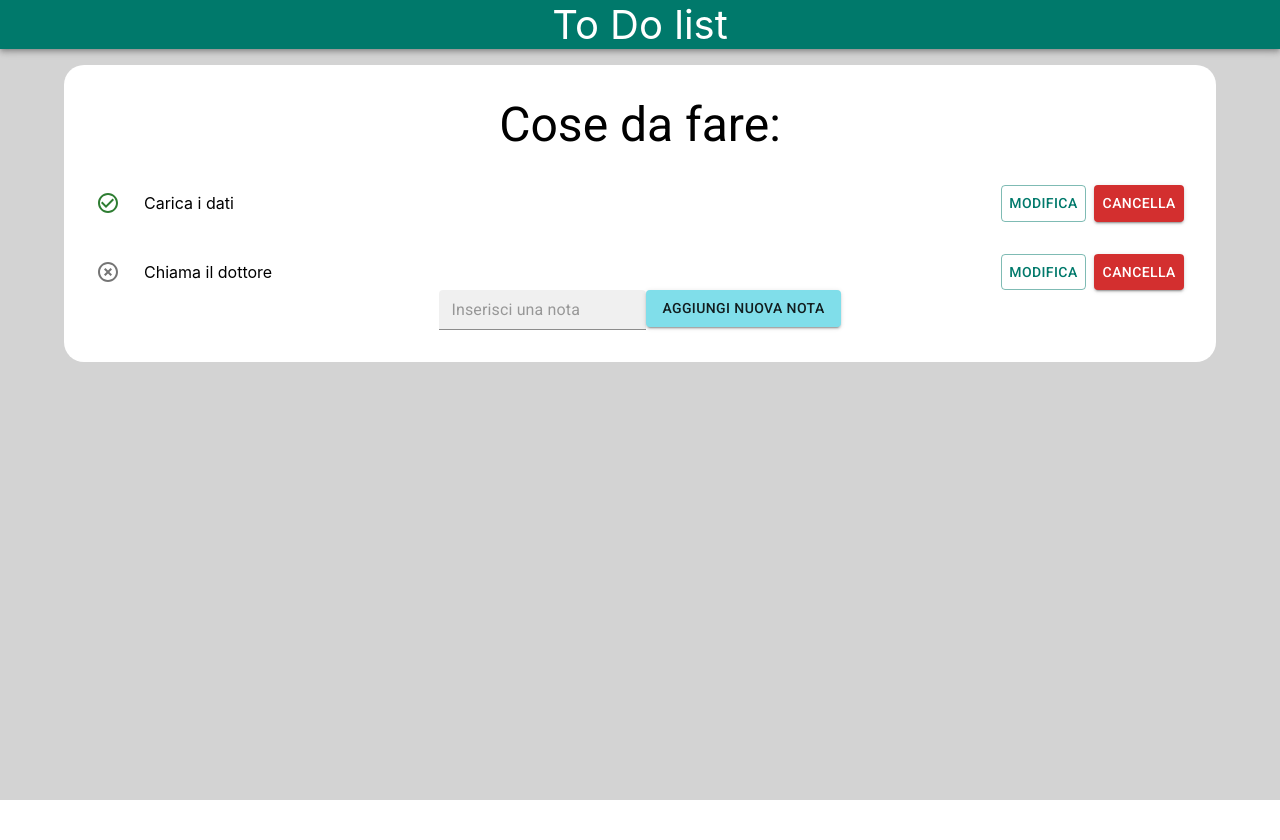
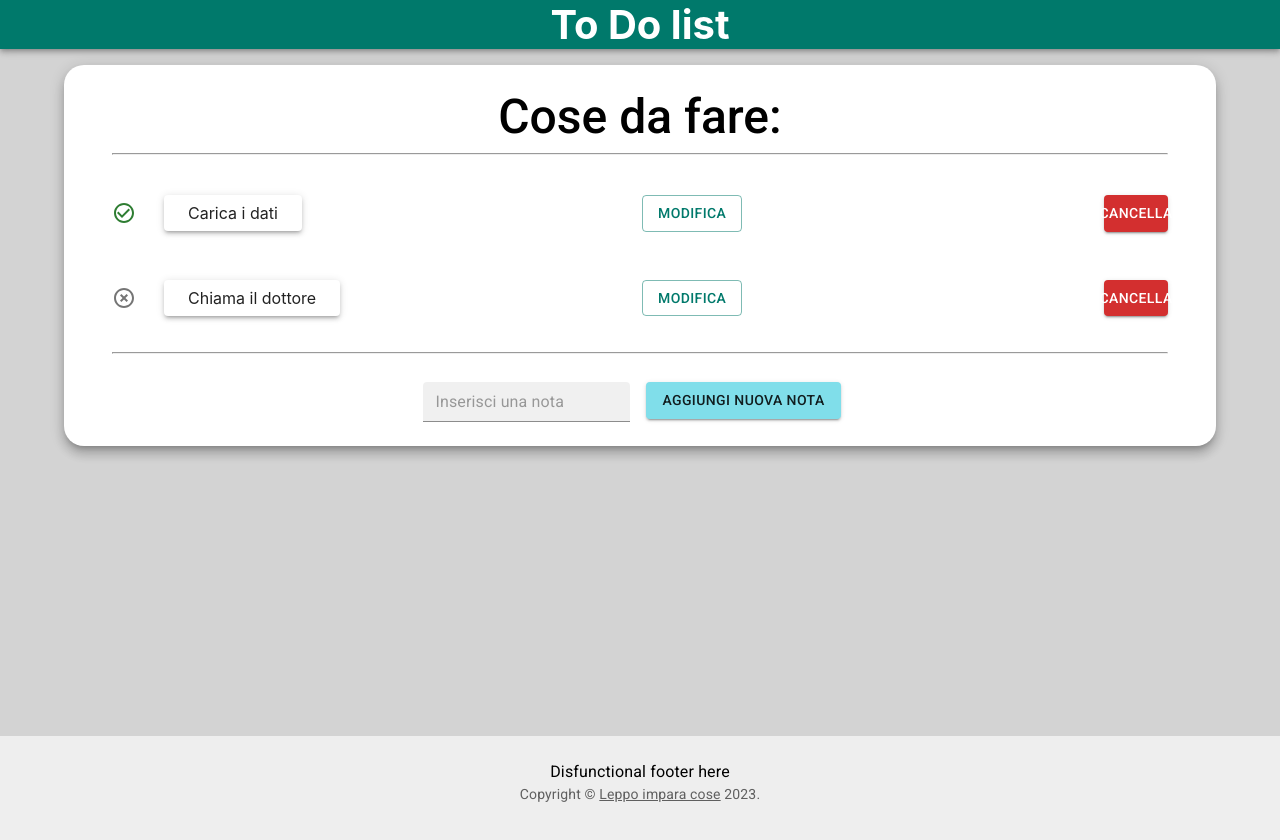
Before and after one commit to Leppo84/todo-list-react, a React (Create React App) app: page / in a window 1280 px wide. Shown: the top 840 px of the page. Before the commit the page ends 800 px from the top, so only its background shows below. Built offline with nearby package versions, Linux system fonts and the light colour scheme.

Commit message:
Component TodoEdit added

```diff
--- a/src/App.tsx
+++ b/src/App.tsx
@@ -6,6 +6,7 @@ import '@fontsource/roboto/700.css';
 import { TodoList } from './components/TodoList';
 import { Header } from './components/Header';
 import { Box, Container } from '@mui/material';
+import Footer from './components/Footer';
 
 function App() {
 
@@ -13,12 +14,13 @@ function App() {
     <div className="App">
       <link rel="stylesheet" href="https://fonts.googleapis.com/css?family=Roboto:300,400,500,700&display=swap"/>
       <link rel="stylesheet" href="https://fonts.googleapis.com/icon?family=Material+Icons"/>
-      <Box bgcolor={'lightgrey'} height={'100vh'}>
-      <Header></Header>
-      <Container>
-      <TodoList></TodoList>
-      </Container>
-    </Box>
+      <Box bgcolor={'lightgrey'} minHeight={'92vh'}>
+        <Header/>
+        <Container>
+          <TodoList/>
+        </Container>
+      </Box>
+      <Footer/>
     </div>
   );
 }
--- /dev/null
+++ b/src/components/Footer.tsx
@@ -0,0 +1,43 @@
+import * as React from 'react';
+import Box from '@mui/material/Box';
+import Typography from '@mui/material/Typography';
+import Container from '@mui/material/Container';
+import Link from '@mui/material/Link';
+
+function Copyright() {
+  return (
+    <Typography variant="body2" color="text.secondary">
+      {'Copyright © '}
+      <Link color="inherit" href="https://mui.com/">
+        Leppo impara cose
+      </Link>{' '}
+      {new Date().getFullYear()}
+      {'.'}
+    </Typography>
+  );
+}
+
+export default function StickyFooter() {
+  return (
+        <Box
+          component="footer"
+          minHeight={'8vh'}
+          sx={{
+            py: 3,
+            px: 2,
+            mt: 'auto',
+            backgroundColor: (theme) =>
+              theme.palette.mode === 'light'
+                ? theme.palette.grey[200]
+                : theme.palette.grey[800],
+          }}
+        >
+          <Container maxWidth="sm">
+            <Typography variant="body1">
+              Disfunctional footer here
+            </Typography>
+            <Copyright />
+          </Container>
+        </Box>
+  );
+}
--- /dev/null
+++ b/src/components/TodoEdit.tsx
@@ -0,0 +1,70 @@
+import { Button, ListItem, TextField } from '@mui/material';
+import * as React from 'react';
+import { useAppDispatch } from '../app/hooks';
+import { updatedTask, addedTask, Task } from '../features/task-slice';
+
+interface TodoEditProps {
+  task: Task;
+}
+
+const TodoEdit: React.FC<TodoEditProps> = ({ task }) => {
+
+  const dispatch = useAppDispatch();
+
+  const [content, setContent] = React.useState('');
+
+  const [editTaskId, setEditTaskId] = React.useState<number | null>(null);
+
+  const handleFormSubmit = (e: React.FormEvent<HTMLFormElement>) => {
+    e.preventDefault();
+    if (task.taskId) {
+      dispatch(updatedTask({ taskId: task.taskId, newContent: content }));
+    } else {
+      dispatch(addedTask(content));
+    }
+    setContent("");
+    setEditTaskId(null);
+  };
+
+  const handleEditClick = (taskId: number) => {
+    setEditTaskId(taskId);
+    setContent(task.content);
+  };
+
+  const handleContentChange = (e: React.ChangeEvent<HTMLInputElement>) => {
+    setContent(e.target.value);
+  };
+
+  return (
+    <ListItem>
+        {editTaskId === task.taskId ? (
+
+    <form onSubmit={handleFormSubmit}>
+      <TextField
+        hiddenLabel
+        id="filled-hidden-label-small"
+        defaultValue="Small"
+        variant="filled"
+        size="small"
+        type="text"
+        placeholder="Modifica il task"
+        value={content}
+        onChange={handleContentChange}
+      />
+      <Button variant='contained' sx={{mx:2}} type="submit">Salva</Button>
+    </form>
+        ) : (
+      <Button
+      variant='outlined'
+      color='secondary'
+      sx={{':hover': {bgcolor: 'darkblue', color:'white'}}} onClick={() => handleEditClick(task.taskId)}
+      >
+      Modifica
+      </Button>
+      )}
+
+  </ListItem>
+  )
+}
+
+export default TodoEdit
--- a/src/components/TodoItem.tsx
+++ b/src/components/TodoItem.tsx
@@ -1,83 +1,46 @@
 import * as React from 'react';
-import { Button, ListItem, Stack, TextField } from '@mui/material';
+import { Button, ListItem, Paper, Stack, TextField } from '@mui/material';
 import { Task, addedTask, deletedTask, updatedTask } from '../features/task-slice';
 import CheckCircleOutlineIcon from '@mui/icons-material/CheckCircleOutline';
 import HighlightOffIcon from '@mui/icons-material/HighlightOff';
 import { useAppDispatch } from '../app/hooks';
-import { cyan } from '@mui/material/colors';
+import TodoEdit from './TodoEdit';
 
 interface TodoItemProps {
   task: Task;
-  editTaskId: number | null;
 }
 
-const TodoItem: React.FC<TodoItemProps> = ({
-  task
-}) => {
+const TodoItem: React.FC<TodoItemProps> = ({ task }) => {
 
   const dispatch = useAppDispatch();
-
-  const [content, setContent] = React.useState('');
-  const [editTaskId, setEditTaskId] = React.useState<number | null>(null);
-
-  const handleContentChange = (e: React.ChangeEvent<HTMLInputElement>) => {
-    setContent(e.target.value);
-  };
-
-  const handleFormSubmit = (e: React.FormEvent<HTMLFormElement>) => {
-    e.preventDefault();
-    if (editTaskId !== null) {
-      dispatch(updatedTask({ taskId: editTaskId, newContent: content }));
-      setEditTaskId(null);
-    } else {
-      dispatch(addedTask(task.content));
-    }
-    setContent("");
-  };
-
-  const handleEditClick = (taskId: number) => {
-    setEditTaskId(taskId);
-    const selectedTask = taskId;
-    if (selectedTask) {
-      setContent(task.content);
-    }
-  };
 
   const handleDeleteClick = (taskId: number) => {
     dispatch(deletedTask(taskId));
   };
 
   return (
-    <Stack direction="row" spacing={1} alignItems='center' mt={4}>
-      {task.completed ?
-        <CheckCircleOutlineIcon color='success'/> : <HighlightOffIcon color='action'/>}
-        <ListItem>{task.content}</ListItem>
-
-      {editTaskId === task.taskId ? (
-
-
+    <Stack direction="row" spacing={1.5} alignItems='center' mt={4}>
+      {task.completed ? (
+          <CheckCircleOutlineIcon color='success'/>
+        ) : (
+          <HighlightOffIcon color='action'/>
+        )}
         <ListItem>
-          <form onSubmit={handleFormSubmit}>
-            <TextField hiddenLabel
-              id="filled-hidden-label-small"
-              defaultValue="Small"
-              variant="filled"
-              size="small"
-              type="text"
-              placeholder="Modifica il task"
-              value={content}
-              onChange={handleContentChange}
-            />
-            <Button variant='contained' type="submit">Salva</Button>
-          </form>
+          <Paper elevation={3} sx={{py:1, px:3}}>
+            {task.content}
+          </Paper>
         </ListItem>
-      ) : (
-        <>
-          <Button variant='outlined' color='secondary' onClick={() => handleEditClick(task.taskId)}>Modifica</Button>
-          <Button variant='contained' color='error' onClick={() => handleDeleteClick(task.taskId)}>Cancella</Button>
-        </>
-      )}
-    </Stack>
+          <TodoEdit
+            task={task}
+          />
+          <Button
+            variant='contained'
+            color='error'
+            onClick={() => handleDeleteClick(task.taskId)}
+          >
+            Cancella
+          </Button>
+      </Stack>
   );
 };
 
--- a/src/components/TodoList.tsx
+++ b/src/components/TodoList.tsx
@@ -1,8 +1,8 @@
 import * as React from 'react';
 import { useAppDispatch, useAppSelector } from '../app/hooks';
-import { Box, Button, Container, TextField, Typography } from '@mui/material';
+import { Box, Button, TextField, Typography } from '@mui/material';
 import { useTheme } from '@emotion/react';
-import { addedTask, updatedTask } from '../features/task-slice';
+import { Task, addedTask, updatedTask } from '../features/task-slice';
 import TodoItem from './TodoItem';
 
 export const TodoList = () => {
@@ -37,28 +37,31 @@ const [content, setContent] = React.useState('');
 
   return (
 
-        <Box bgcolor={'white'} borderRadius={5} p={4} mt={2}>
+        <Box bgcolor={'white'} borderRadius={5} py={3} px={6} mt={2} sx={{boxShadow:8}}>
           <Typography variant='h3'>Cose da fare:</Typography>
+          <hr />
             {tasks.map((task) => (
               <TodoItem
                 key={task.taskId}
                 task={task}
-                editTaskId={editTaskId}
               />
             ))}
+          <br />
+          <hr />
+          <br />
             {editTaskId !== null ? null :
           <form onSubmit={handleSubmit}>
             <TextField hiddenLabel
+              variant="filled"
               id="filled-hidden-label-small"
               defaultValue="Small"
-              variant="filled"
               size="small"
               type="text"
               placeholder="Inserisci una nota"
               value={content}
               onChange={handleContentChange}
               />
-            <Button variant='contained' id="active" type="submit">
+            <Button variant='contained'sx={{mx:2}} id="active" type="submit">
               Aggiungi nuova nota
             </Button>
           </form> }
--- a/src/index.tsx
+++ b/src/index.tsx
@@ -4,8 +4,8 @@ import './index.css';
 import App from './App';
 import { store } from './app/store'
 import { Provider } from 'react-redux';
-import { ThemeProvider } from '@emotion/react';
 import { myFirstTheme } from './myFirstTheme';
+import { ThemeProvider } from '@mui/material';
 
 const root = ReactDOM.createRoot(
   document.getElementById('root') as HTMLElement
--- a/src/myFirstTheme.js
+++ b/src/myFirstTheme.js
@@ -11,12 +11,13 @@ export const myFirstTheme = createTheme({
       },
     },
     typography: {
-      // In Chinese and Japanese the characters are usually larger,
-      // so a smaller fontsize may be appropriate.
       fontSize: 14,
       title: {
         fontSize: 40,
         color: 'white',
+      },
+      h3: {
+        fontWeight:500,
       },
     },
     components: {
```
